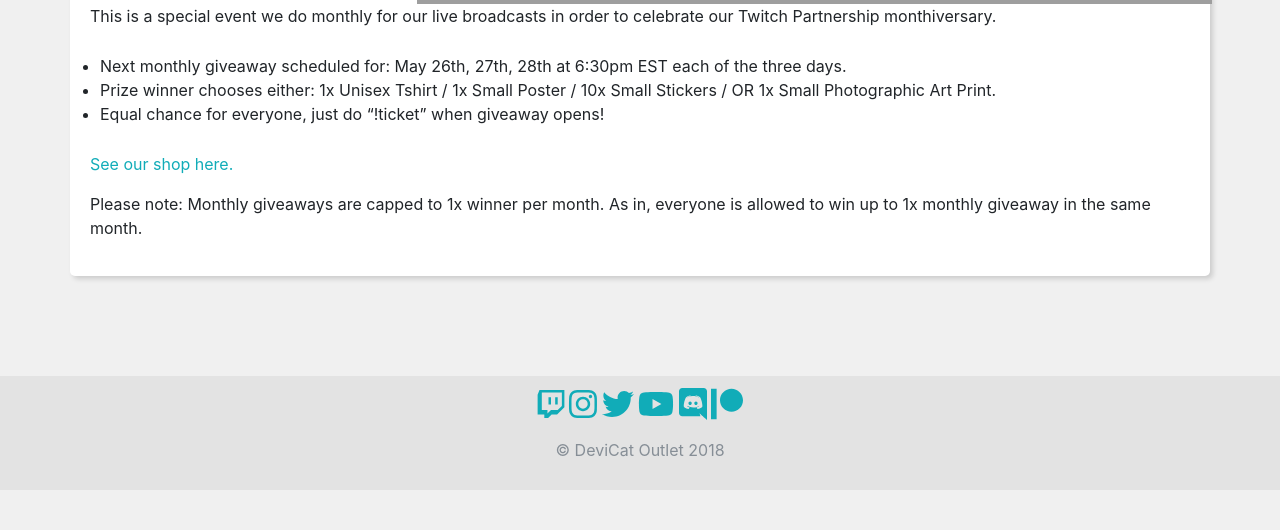
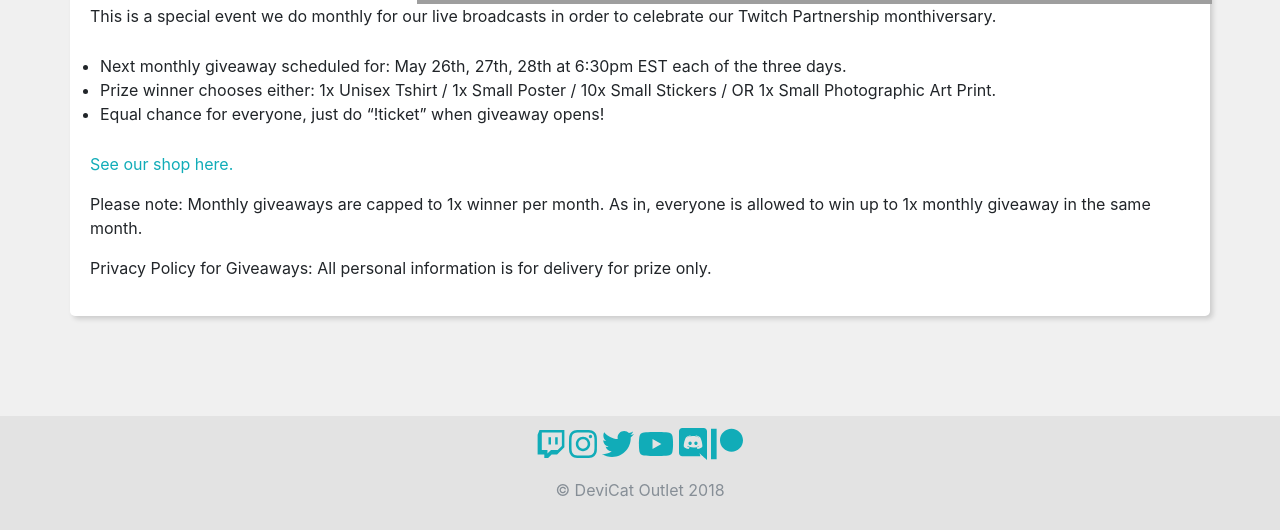
Before and after one commit to DeviCatOutlet/devicatoutlet.github.io, a Jekyll site: the page built from channelinfo.md, in a window 1280 px wide and 900 px high, scrolled down 2704 px, cut to the strip 370-900 px from the top of the window. Built offline with Jekyll 4.4.1, drawn with Linux system fonts in a browser that asks for light colours; nearby versions of some CDN libraries; our own code applies the rules of GitHub Pages for plain Markdown files; before the commit the page ends 3564 px from its top, so only the background shows below that.

Commit message:
Update channel info
Add privacy policy for giveaways.

```diff
--- a/channelinfo.md
+++ b/channelinfo.md
@@ -70,3 +70,6 @@ This is a special event we do monthly for our live broadcasts in order to celebr
 
 Please note: Monthly giveaways are capped to 1x winner per month. As in, everyone
 is allowed to win up to 1x monthly giveaway in the same month.
+
+Privacy Policy for Giveaways:
+All personal information is for delivery for prize only.
```
